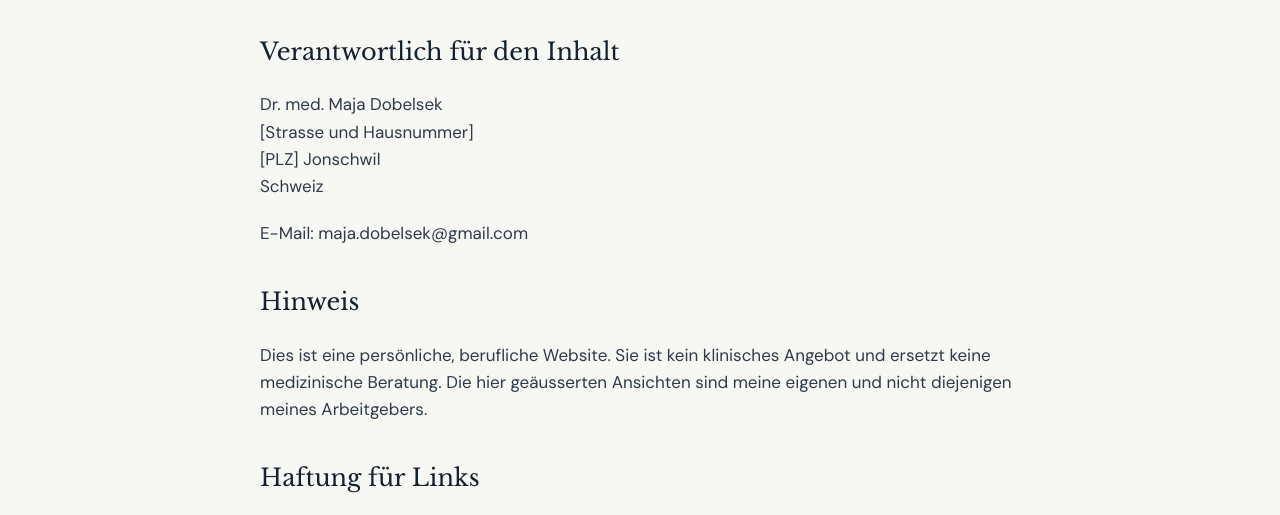
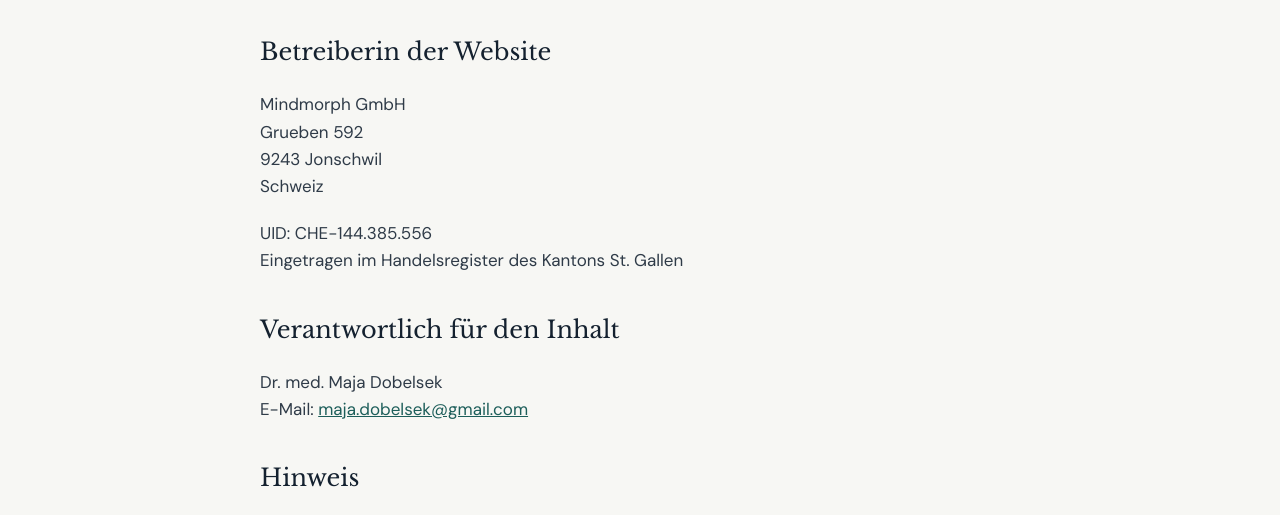
Before and after one commit to majadobelsek-lgtm/webseite, a plain HTML site: page impressum.html in a window 1280 px wide. Shown: the part 271-786 px from the top of the page. Drawn offline with Linux system fonts and the light colour scheme.

Commit message:
Update legal pages: Mindmorph GmbH as operator
Co-Authored-By: Claude Opus 5.5 <noreply@anthropic.com>
Claude-Session: https://claude.ai/code/session_01RMxbYj8MAWg163qb1w1msj

```diff
--- a/impressum.html
+++ b/impressum.html
@@ -37,10 +37,11 @@
 <div style="max-width: 760px; margin: 0 auto; display: flex; flex-direction: column; gap: 20px; font-size: 17px; color: #2F3B48">
 <p style="margin: 0; font-size: 11px; letter-spacing: 0.2em; text-transform: uppercase; font-weight: 700; color: #8A5A3F">Legal notice</p>
 <h1 style="margin: 0; font-family: 'Libre Baskerville', Georgia, serif; font-size: clamp(36px, 4.4vw, 52px); line-height: 1.15; font-weight: 400; letter-spacing: -0.045em; color: #14212F">Impressum</h1>
-<!-- DRAFT: fill in address and email before launch -->
+<h2 style="margin: 16px 0 0 0; font-family: 'Libre Baskerville', Georgia, serif; font-size: 24px; font-weight: 400; color: #14212F">Betreiberin der Website</h2>
+<p style="margin: 0">Mindmorph GmbH<br>Grueben 592<br>9243 Jonschwil<br>Schweiz</p>
+<p style="margin: 0">UID: CHE-144.385.556<br>Eingetragen im Handelsregister des Kantons St. Gallen</p>
 <h2 style="margin: 16px 0 0 0; font-family: 'Libre Baskerville', Georgia, serif; font-size: 24px; font-weight: 400; color: #14212F">Verantwortlich für den Inhalt</h2>
-<p style="margin: 0">Dr. med. Maja Dobelsek<br>[Strasse und Hausnummer]<br>[PLZ] Jonschwil<br>Schweiz</p>
-<p style="margin: 0">E-Mail: maja.dobelsek@gmail.com</p>
+<p style="margin: 0">Dr. med. Maja Dobelsek<br>E-Mail: <a href="mailto:maja.dobelsek@gmail.com" style="color: #1D5E5A">maja.dobelsek@gmail.com</a></p>
 <h2 style="margin: 16px 0 0 0; font-family: 'Libre Baskerville', Georgia, serif; font-size: 24px; font-weight: 400; color: #14212F">Hinweis</h2>
 <p style="margin: 0">Dies ist eine persönliche, berufliche Website. Sie ist kein klinisches Angebot und ersetzt keine medizinische Beratung. Die hier geäusserten Ansichten sind meine eigenen und nicht diejenigen meines Arbeitgebers.</p>
 <h2 style="margin: 16px 0 0 0; font-family: 'Libre Baskerville', Georgia, serif; font-size: 24px; font-weight: 400; color: #14212F">Haftung für Links</h2>
```
Also changed, not shown: datenschutz.html (+2 -2 lines), 1 other file.
